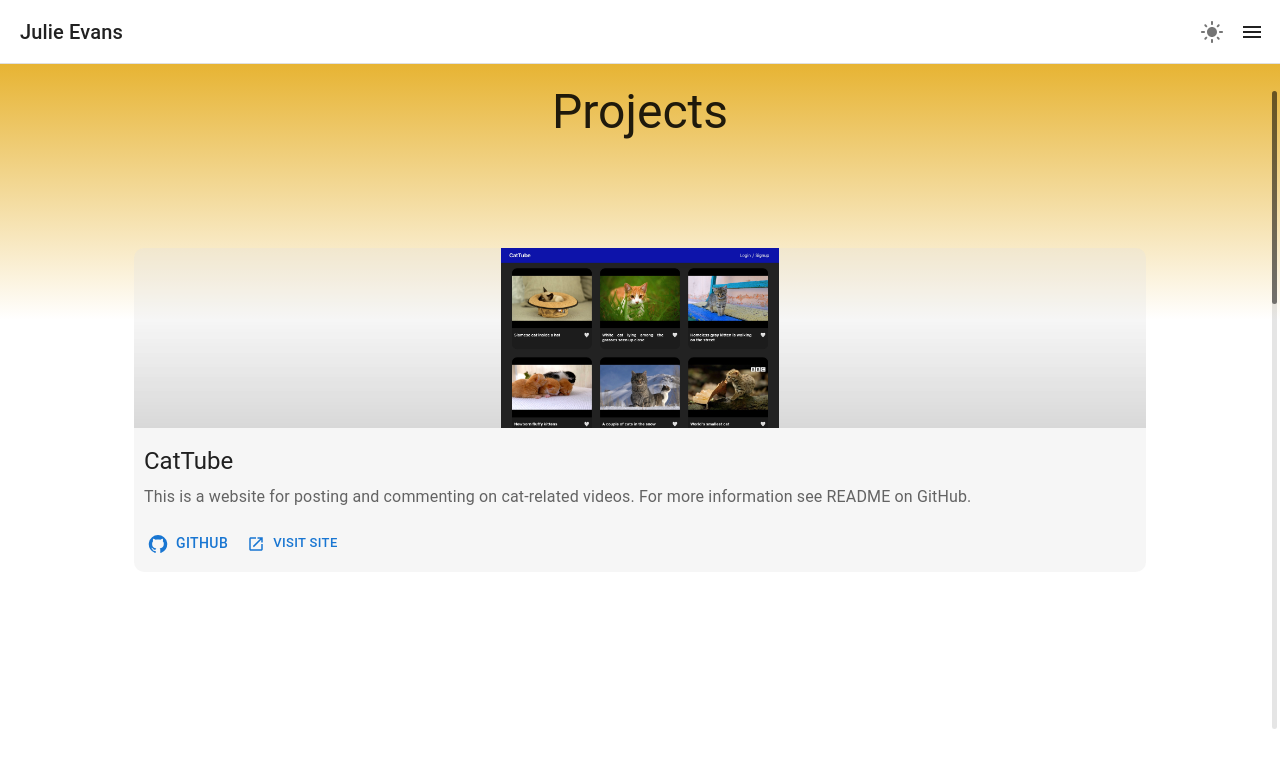
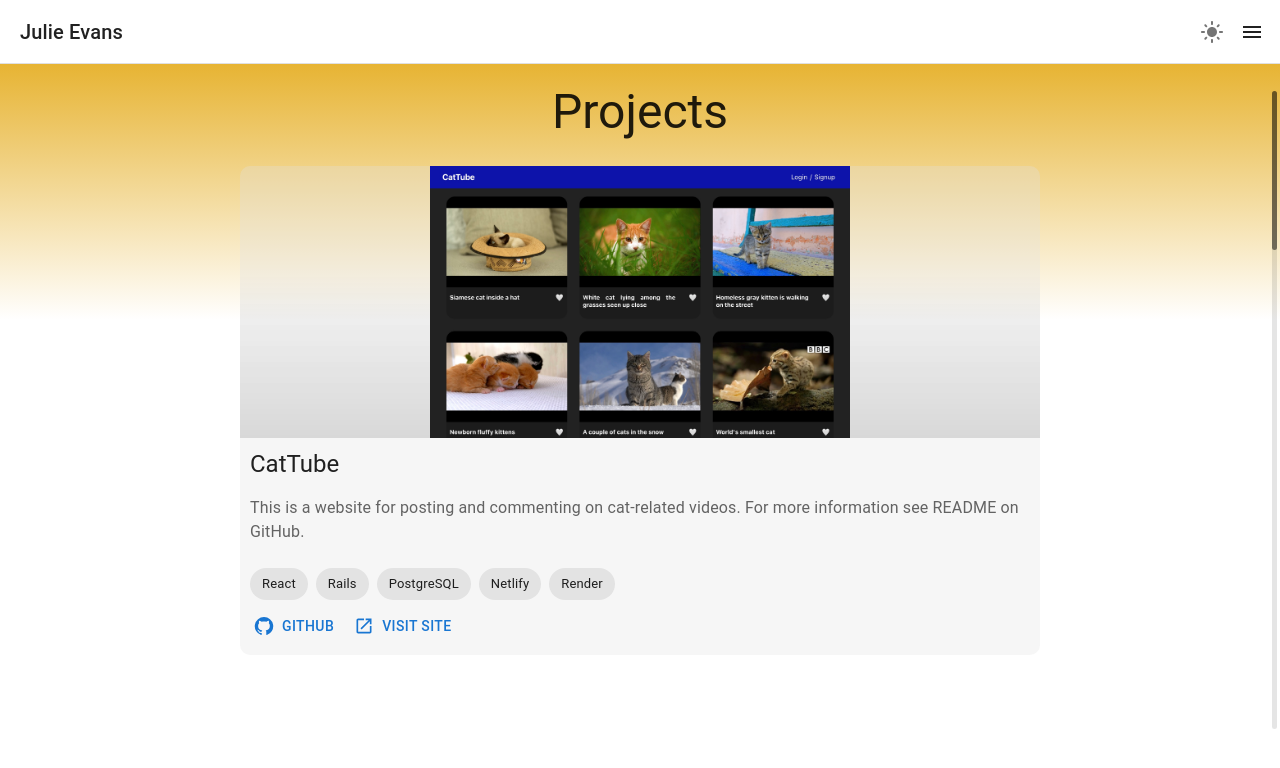
Before and after one commit to mailauki/portfolio-v1, a React (Create React App) app: page /projects in a window 1280 px wide. Shown: the top 768 px of the page. Built offline with nearby package versions, Linux system fonts and the light colour scheme.

Commit message:
Added avatar for about me slide and added tags for projects

```diff
--- a/src/App.css
+++ b/src/App.css
@@ -25,27 +25,22 @@ a {
 .Swiper {
   height: calc(100vh - 148px);
   width: 100%;
-
   z-index: 0;
 }
 
 .Slide {
   height: calc(100vh - 148px);
   margin: auto 20px;
-
   display: flex;
   flex-direction: column;
   justify-content: center;
   align-items: center;
-
   z-index: 0;
 }
 
 .Page {
   height: 100%;
-
   text-align: center;
-
   padding-top: 20px;
 }
 
@@ -64,7 +59,13 @@ a {
 .Intro {
   margin-right: 20px;
   padding: 10px;
+}
+
+.Card {
+  margin-right: 20px;
   overflow: hidden;
+  width: 80%;
+  max-width: 800px;
 }
 
 .wrap {
@@ -88,6 +89,10 @@ a {
   background-color: rgba(255,255,255,0.5);
 }
 
+.wrap .span {
+  margin: auto 10px;
+}
+
 @media (max-width: 640px) {
   .split-column {
     flex-direction: column;
@@ -99,7 +104,7 @@ a {
   .wrap, .grid {
     flex-direction: column;
   }
-  .wrap .span {
+  .wrap .span, h3 .span {
     display: none;
   }
 }
@@ -108,4 +113,7 @@ a {
   .project {
     display: none;
   }
+  .Avatar span {
+    display: none;
+  }
 }
--- a/src/components/ProjectCard.js
+++ b/src/components/ProjectCard.js
@@ -1,43 +1,55 @@
-import { Button, Typography, Box } from '@mui/material';
+import { Button, Typography, Box, Chip } from '@mui/material';
 import { useTheme } from '@mui/material/styles';
-import GitHubIcon from '@mui/icons-material/GitHub';import OpenIcon from '@mui/icons-material/OpenInNew';
+import GitHubIcon from '@mui/icons-material/GitHub';
+import OpenIcon from '@mui/icons-material/OpenInNew';
 
-function ProjectCard({ title, description, image, githubLink, deployLink }) {
+function ProjectCard({ title, description, image, githubLink, deployLink, tags }) {
   const theme = useTheme()
 
   return (
     <Box
-      className="Intro"
-      width="80%"
+      className="Card"
+      height="75%"
       sx={{
         textAlign: "left",
+        borderRadius: "10px",
+        margin: "0 auto",
         backgroundColor: theme.palette.mode === "dark" ? "rgba(60,60,60,0.3)" : "rgba(225,225,225,0.3)",
-        borderRadius: "10px",
-        margin: "0 auto"
+        display: "flex",
+        flexDirection: "column",
+        alignItems: "stretch",
+        justifyContent: "space-between",
       }}
     >
       <img
-        src={image}
+        src={image ? image : `https://via.placeholder.com/310x200?text=${title}`}
         alt={title}
         className="project"
         style={{
           filter: theme.palette.mode === "dark" ? "opacity(0.8)" : "opacity(1)",
           minHeight: "100px",
-          maxHeight: "180px",
-          minWidth: "calc(100% + 20px)",
-          width: "calc(100% + 20px)",
-          margin: "-10px -10px 10px -10px",
+          height: "40%",
           objectFit: "contain",
           background: `linear-gradient(to top, ${theme.palette.divider}, transparent 60%)`,
+          flexGrow: 2
         }}
       />
-      <Box>
+      <Box
+        sx={{
+          display: "flex",
+          flexDirection: "column",
+          gap: 1,
+          padding: "10px"
+        }}
+      >
         <Typography gutterBottom variant="h5" component="div">
           {title}
         </Typography>
         <Typography variant="body1" paragraph color="text.secondary">
         {description}
         </Typography>
+        <Box sx={{ display: "flex", flexWrap: "wrap", gap: 1 }}>
+          {tags.map((tag) => <Chip label={tag} />)}
         </Box>
         <Box>
           <Button
@@ -49,7 +61,6 @@ function ProjectCard({ title, description, image, githubLink, deployLink }) {
             GitHub
           </Button>
           <Button
-          size="small"
             aria-label="visit-site"
             component="a" href={deployLink} target="_blank"
             startIcon={<OpenIcon />}
@@ -58,6 +69,7 @@ function ProjectCard({ title, description, image, githubLink, deployLink }) {
           </Button>
         </Box>
       </Box>
+    </Box>
   )
 }
 
--- a/src/pages/Home.js
+++ b/src/pages/Home.js
@@ -1,11 +1,12 @@
 import { Link } from 'react-router-dom';
-import { Typography, Fab, Button, Link as Anchor, Box } from '@mui/material';
+import { Typography, Fab, Button, Link as Anchor, Box, Avatar, Badge } from '@mui/material';
 import { useTheme } from '@mui/material/styles';
 import EmailIcon from '@mui/icons-material/Email';
 import { Swiper, SwiperSlide } from 'swiper/react';
 import 'swiper/css';
 import "swiper/css/scrollbar";
 import { Scrollbar, Mousewheel } from "swiper";
+import AvatarImage from '../images/avatar.jfif';
 
 function Home() {
   const theme = useTheme()
@@ -22,23 +23,17 @@ function Home() {
       >
         <SwiperSlide>
           <Box className="Slide">
-            <Typography variant="h3" noWrap>Julie M. Evans</Typography>
+            <Typography variant="h3" noWrap>
+              Julie <span className="span">M. </span>Evans
+            </Typography>
             <Box className="wrap">
-              <Typography
-                variant="subtitle1" noWrap
-                sx={{ mr: 1}}
-              >
-                Web Developer <span className="span">/</span>
+              <Typography variant="subtitle1" noWrap>
+                Web Developer<span className="span">/</span>
               </Typography>
-              <Typography
-                variant="subtitle1" noWrap
-                sx={{ mr: 1}}
-              >
-                Software Engineer <span className="span">/</span>
+              <Typography variant="subtitle1" noWrap>
+                Software Engineer<span className="span">/</span>
               </Typography>
-              <Typography
-                variant="subtitle1" noWrap
-              >
+              <Typography variant="subtitle1" noWrap>
                 Full-Stack Developer
               </Typography>
             </Box>
@@ -65,6 +60,24 @@ function Home() {
         </SwiperSlide>
         <SwiperSlide>
           <Box className="Slide">
+            <Box>
+              <Badge
+                overlap="circular"
+                badgeContent={<Typography sx={{ fontSize: "5rem" }}>👋</Typography>}
+                anchorOrigin={{
+                  vertical: "bottom", horizontal: "left"
+                }}
+                sx={{ margin: 2 }}
+              >
+                <Avatar
+                  src={AvatarImage}
+                  sx={{
+                    width: 184,
+                    height: 184
+                  }}
+                />
+              </Badge>
+            </Box>
             <Typography variant="h3">About Me</Typography>
             <Typography variant="subtitle1">New to Tech, but excited for more.</Typography>
             <Button component={Link} to="/about-me">Learn More</Button>
--- a/src/pages/Projects.js
+++ b/src/pages/Projects.js
@@ -33,6 +33,7 @@ function Projects() {
               image={CatTubeProjectImage}
               githubLink="https://github.com/mailauki/phase-4-project-cattube"
               deployLink="https://cattube-project.herokuapp.com"
+              tags={["React", "Rails", "PostgreSQL", "Netlify", "Render"]}
             />
           </Box>
         </SwiperSlide>
@@ -44,6 +45,7 @@ function Projects() {
               image={PicWorthyProjectImage}
               githubLink="https://github.com/mailauki/pic-worthy"
               deployLink="https://pic-worthy-project.herokuapp.com"
+              tags={["React", "Rails", "PostgreSQL", "Netlify", "Render", "MaterialUI", "SwiperJs"]}
             />
           </Box>
         </SwiperSlide>
@@ -55,6 +57,19 @@ function Projects() {
               image={LeBanqueDuPorcineImage}
               githubLink="https://github.com/mailauki/le-banque-du-porcine-version-2"
               deployLink="https://le-banque-du-porcine.netlify.app/"
+              tags={["NextJs", "Netlify", "Supabase", "MaterialUI", "SwiperJs"]}
+            />
+          </Box>
+        </SwiperSlide>
+        <SwiperSlide>
+          <Box className="Slide">
+            <ProjectCard
+              title="PokeTracker"
+              description="This is a website for viewing viewing pokemon, pokedexes, and tracking your collection. For more information see README on GitHub."
+              image=""
+              githubLink="https://github.com/mailauki/poke-tracker"
+              deployLink="https://poke-tracker.netlify.app/"
+              tags={["React", "TypeScript", "Netlify", "MaterialUI"]}
             />
           </Box>
         </SwiperSlide>
```
Also changed, not shown: src/images/avatar.jfif (added). Lines whose indentation alone changed are shown as unchanged.
